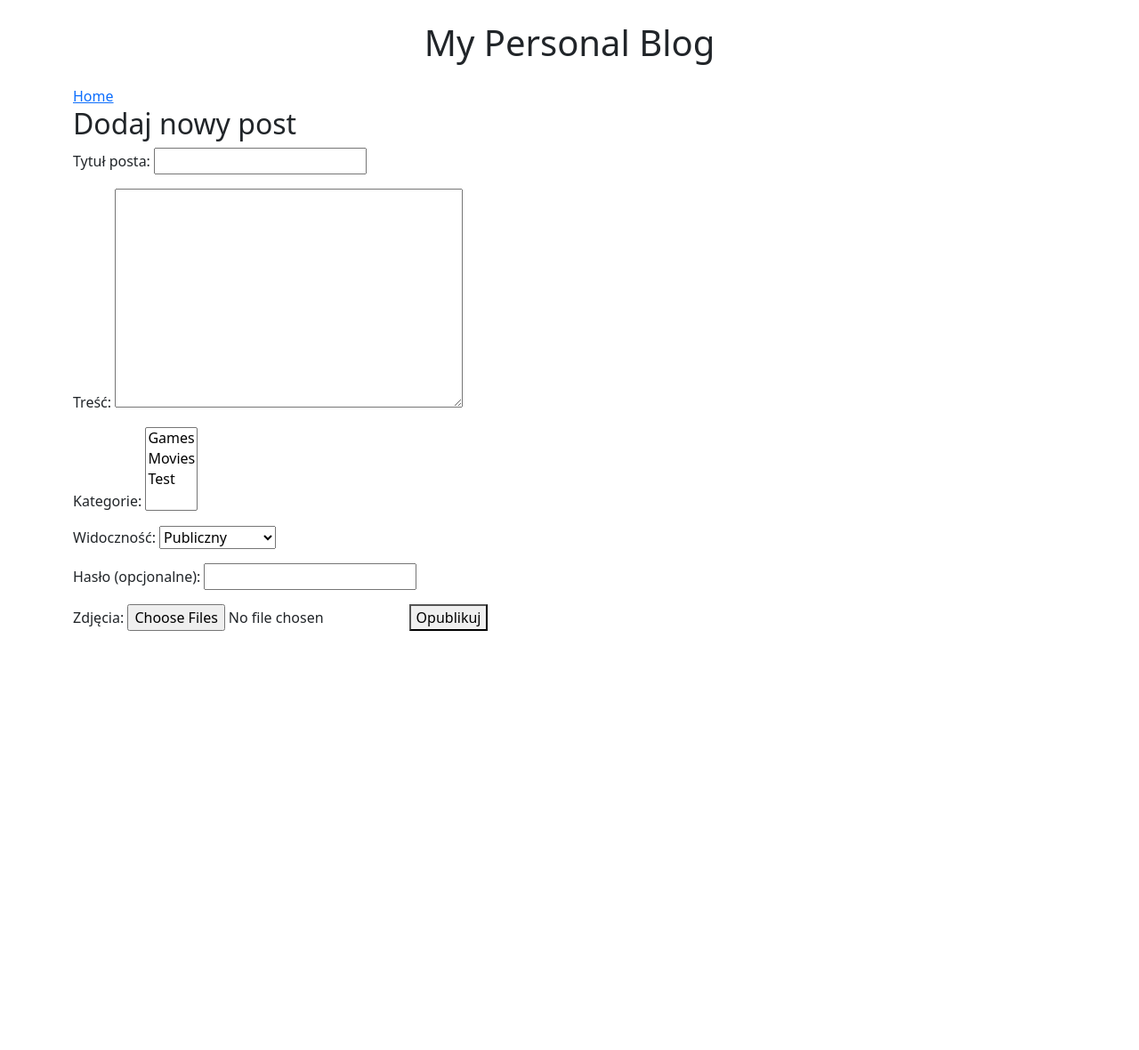
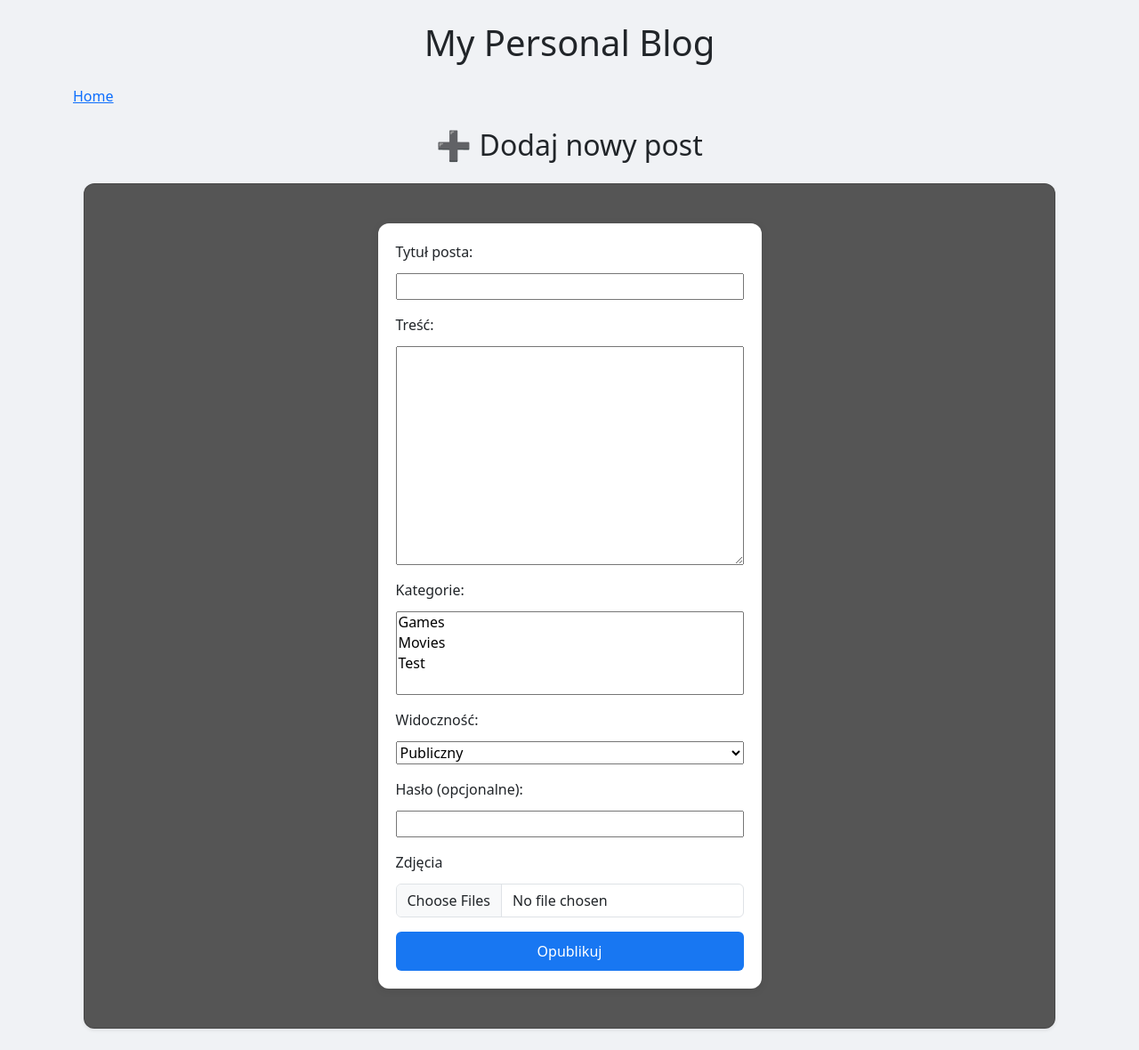
Before and after one commit to mpolan/projekt_blog, a Django app: page /post/new/ in a window 1280 px wide. Shown: the whole page at 89% size. Before the commit the page ends 709 px from the top, so only its background shows below. Run offline with Django 5.2, Linux system fonts and the light colour scheme; a user stored in the database is signed in; data comes from the database, SQL or seed files in the repository; both versions use the stored data as it was after the commit.

Commit message:
Zmieniony wygląd podstron, zmieniony css, do poprawy

```diff
--- a/personal_blog/blog/templates/blog/create_post.html
+++ b/personal_blog/blog/templates/blog/create_post.html
@@ -1,18 +1,99 @@
 {% extends "base.html" %}
 
 {% block page_title %}
-    <h2>Dodaj nowy post</h2>
+    <h2 class="text-center my-4">➕ Dodaj nowy post</h2>
 {% endblock %}
 
 {% block page_content %}
-    <form method="post">
-        {% csrf_token %}
-        {{ form.as_p }}
+<div class="container">
+  <div class="card shadow-sm p-4">
+    <form method="post" enctype="multipart/form-data">
+      {% csrf_token %}
 
-        <label>Zdjęcia:</label>
-        <input type="file" name="images" multiple>
+      {% for field in form %}
+        <div class="mb-3">
+          <label class="form-label">{{ field.label_tag }}</label>
+          {{ field }}
+          {% if field.errors %}
+            <div class="text-danger small">{{ field.errors }}</div>
+          {% endif %}
+        </div>
+      {% endfor %}
 
-        <button type="submit">Opublikuj</button>
+      <div class="mb-3">
+        <label class="form-label">Zdjęcia</label>
+        <input class="form-control" type="file" name="images" multiple>
+      </div>
+
+      <button type="submit" class="btn btn-primary">Opublikuj</button>
     </form>
+  </div>
+</div>
+<style>
+    form {
+  background-color: #fff;
+  border-radius: 12px;
+  padding: 20px;
+  box-shadow: 0 2px 10px rgba(0, 0, 0, 0.1);
+  max-width: 600px;
+  margin: 20px auto;
+}
 
+/* Styl dla każdego pola formularza */
+form .form-label,
+form input,
+form textarea,
+form select {
+  display: block;
+  width: 100%;
+  margin-bottom: 12px;
+}
+
+/* Przycisk wyślij / opublikuj */
+form button[type="submit"] {
+  background-color: #1877f2;
+  color: white;
+  border: none;
+  padding: 10px 20px;
+  border-radius: 6px;
+  cursor: pointer;
+  transition: background-color 0.2s ease;
+  width: 100%;
+}
+
+form button[type="submit"]:hover {
+  background-color: #145ecc;
+}
+
+/* Styl dla błędów formularza */
+form .text-danger {
+  font-size: 0.9em;
+  color: red;
+}
+
+/* Dodatkowy styl dla przycisku anuluj */
+a.btn-secondary,
+a.cancel-link {
+  display: inline-block;
+  margin-top: 10px;
+  color: #555;
+  text-decoration: none;
+  padding: 8px 16px;
+  border: 1px solid #ccc;
+  border-radius: 6px;
+  transition: background-color 0.2s ease;
+}
+
+a.btn-secondary:hover {
+  background-color: #eee;
+}
+body {
+    background-color: #f0f2f5;
+}
+.card {
+    border-radius: 12px;
+    background-color: #555;
+}
+
+</style>
 {% endblock %}
```
Also changed, not shown: personal_blog/blog/templates/blog/delete_post.html (+16 -7 lines), personal_blog/blog/templates/blog/detail_locked.html (+15 -6 lines), personal_blog/blog/templates/blog/edit_post.html (+23 -8 lines), personal_blog/db.sqlite3, 1 other file.
